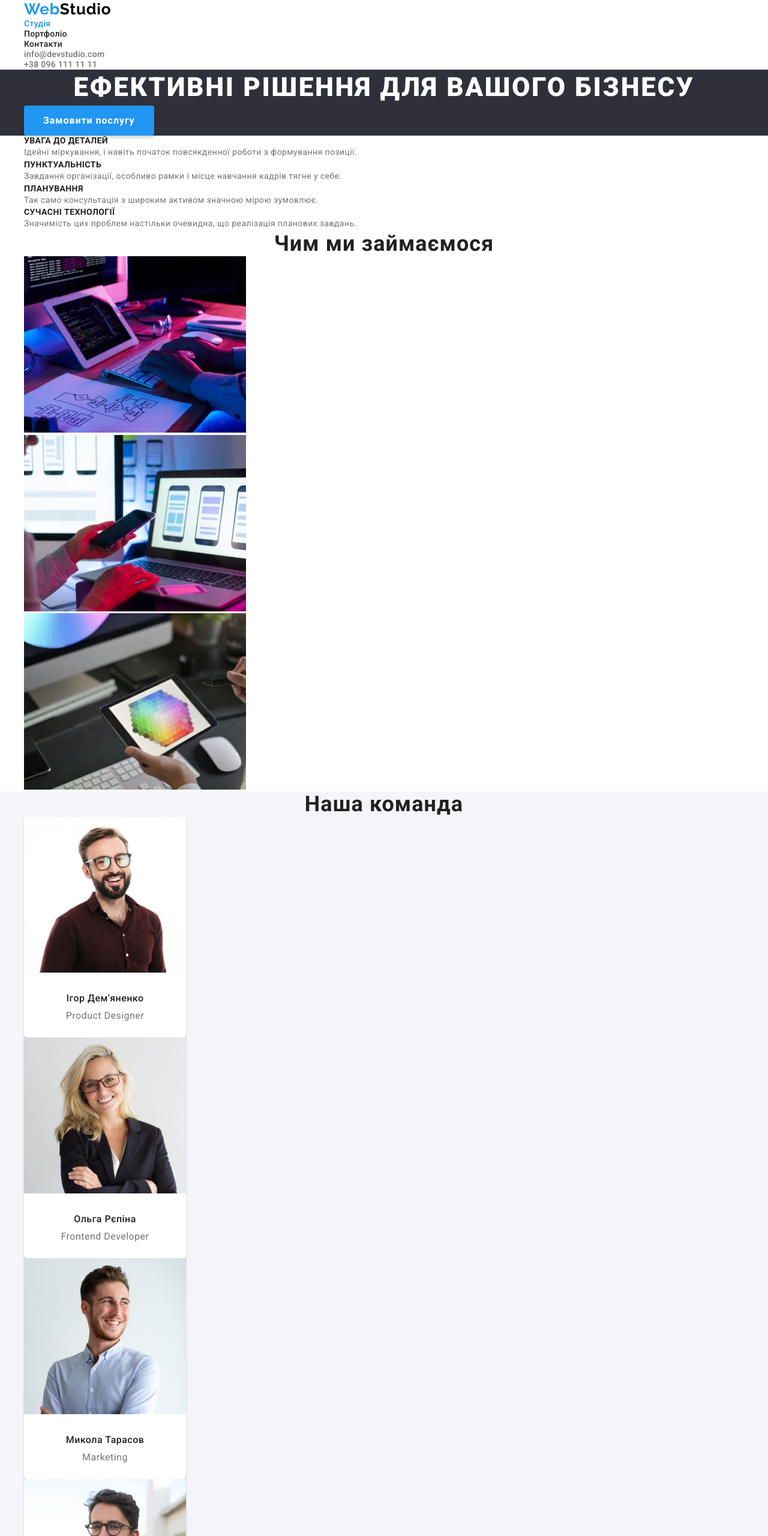
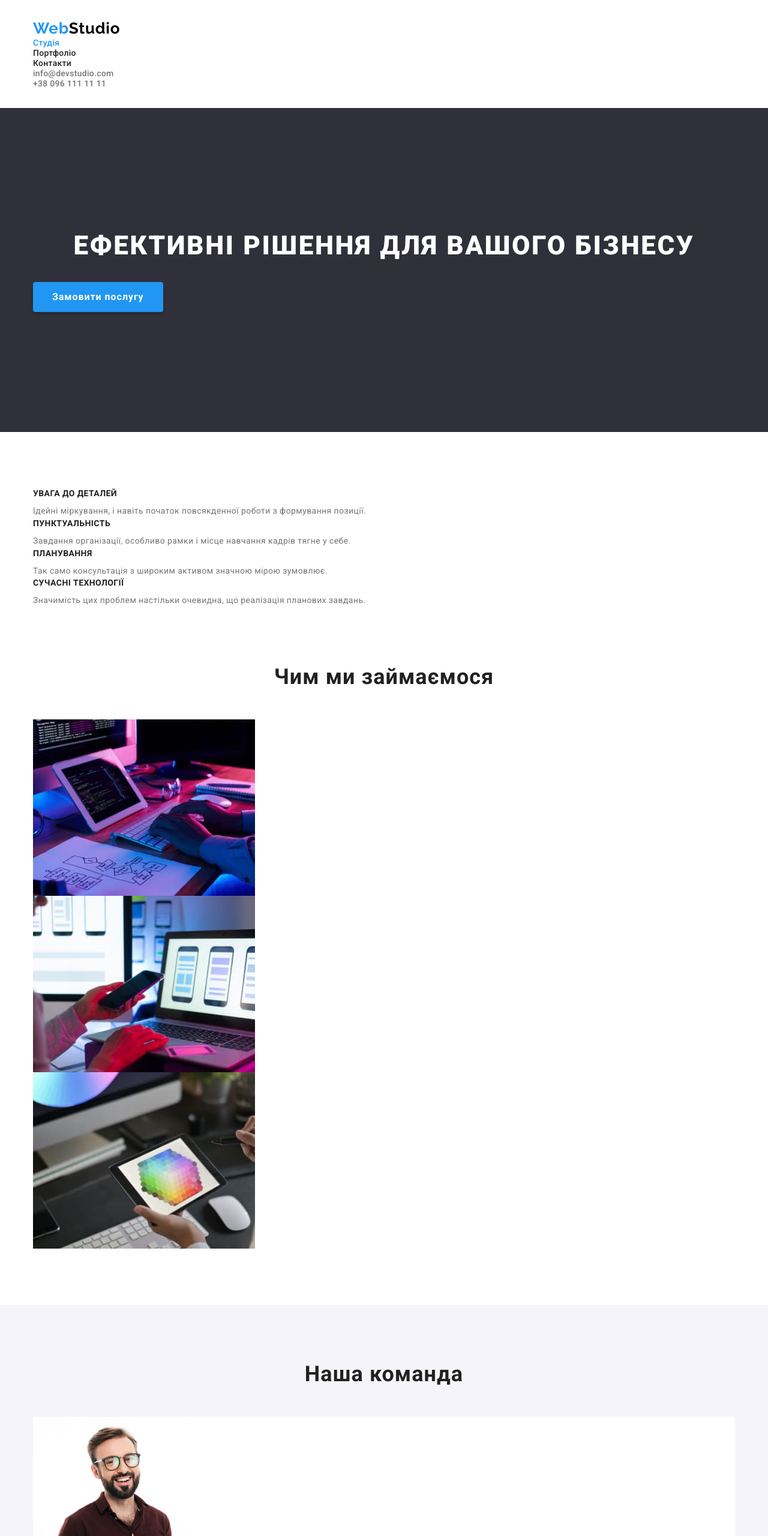
Before and after one commit to achikaboy/goit-markup-hw-03, a plain HTML site: page index.html in a window 1280 px wide. Shown: the top 2560 px of the page at 60% size. Drawn offline with nearby package versions, Linux system fonts and the light colour scheme.

Commit message:
Додає відступи

```diff
--- a/css/styles.css
+++ b/css/styles.css
@@ -28,6 +28,10 @@ ol {
   margin: 0;
   padding-left: 0;
 }
+img {
+  display: block;
+}
+
 /* -------------------BODY------------------- */
 
 body {
@@ -53,10 +57,16 @@ body {
 
 .container {
   width: 1200px;
+  padding: 0 15px;
   margin: 0 auto;
 }
 
 /* -------------------HEADER------------------- */
+
+.header {
+  padding-top: 32px;
+  padding-bottom: 32px;
+}
 
 .logo {
   font-family: "Raleway";
@@ -109,6 +119,8 @@ body {
 /* -------------------INDEX HERO------------------- */
 .hero {
   background-color: var(--background-dark);
+  padding-top: 200px;
+  padding-bottom: 200px;
 }
 
 .hero-title {
@@ -120,6 +132,7 @@ body {
   letter-spacing: 0.06em;
   text-transform: uppercase;
   color: var(--brand-light);
+  margin-bottom: 30px;
 }
 
 .hero-button {
@@ -145,11 +158,17 @@ body {
 
 /* -------------------INDEX BENEFITS------------------- */
 
+.benefits {
+  padding-top: 94px;
+  padding-bottom: 94px;
+}
+
 .benefits-title {
   font-size: 14px;
   line-height: calc(16 / 14);
   letter-spacing: 0.03em;
   text-transform: uppercase;
+  margin-bottom: 10px;
 }
 
 .benefits-after-title {
@@ -160,28 +179,30 @@ body {
 }
 
 /* -------------------INDEX WEDOING------------------- */
+
+.wedoing {
+  padding-bottom: 94px;
+}
+
 .section-title {
   font-size: 36px;
   line-height: calc(42 / 36);
   text-align: center;
   letter-spacing: 0.03em;
+  margin-bottom: 50px;
 }
 
 /* -------------------INDEX TEAM------------------- */
 
 .team {
   background-color: var(--background-light);
+  padding-top: 94px;
+  padding-bottom: 94px;
 }
 
 .team-item {
-  width: 270px;
-  height: 368px;
   background: var(--brand-light);
   /* material shadow v1 */
-
-  box-shadow: 0px 1px 3px rgba(0, 0, 0, 0.12), 0px 1px 1px rgba(0, 0, 0, 0.14),
-    0px 2px 1px rgba(0, 0, 0, 0.2);
-  border-radius: 0px 0px 4px 4px;
 }
 
 .team-name-surname {
@@ -190,7 +211,8 @@ body {
   line-height: calc(19 / 16);
   text-align: center;
   letter-spacing: 0.03em;
-  margin: 30px auto 10px auto;
+  margin-top: 30px;
+  margin-bottom: 10px;
 }
 
 .team-position {
@@ -199,7 +221,8 @@ body {
   text-align: center;
   letter-spacing: 0.03em;
   color: var(--contacts-color);
-  margin: 10px auto 30px auto;
+  margin-top: 10px;
+  margin-bottom: 30px;
 }
 
 /* -------------------PORTFOLIO------------------- */
@@ -247,10 +270,22 @@ body {
 
 .footer {
   background-color: var(--background-dark);
+  padding-top: 60px;
+  padding-bottom: 60px;
+}
+
+.logo-footer {
+  display: inline-block;
+  margin-bottom: 20px;
 }
 
 .footer-adress {
   font-style: normal;
+}
+
+.footer-item {
+  margin-top: 9px;
+  margin-bottom: 9px;
 }
 
 .footer-location {
```
